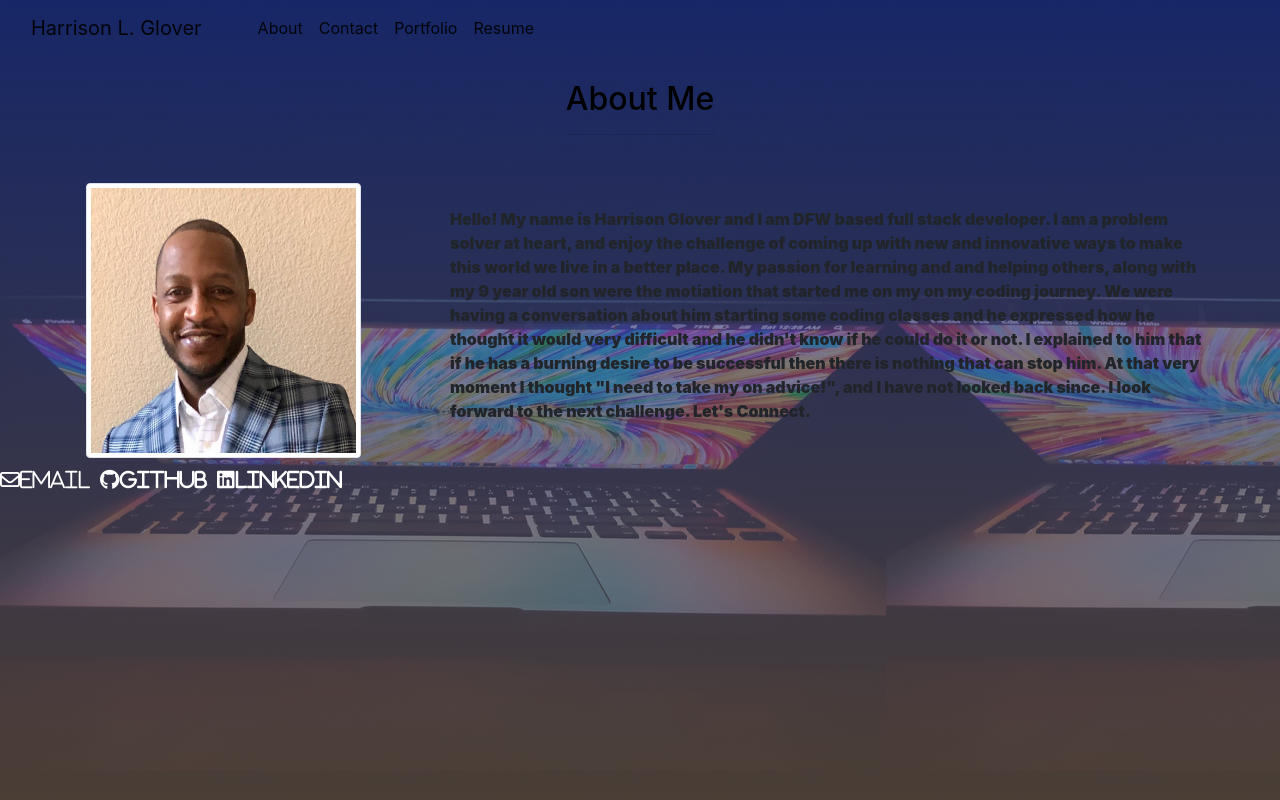
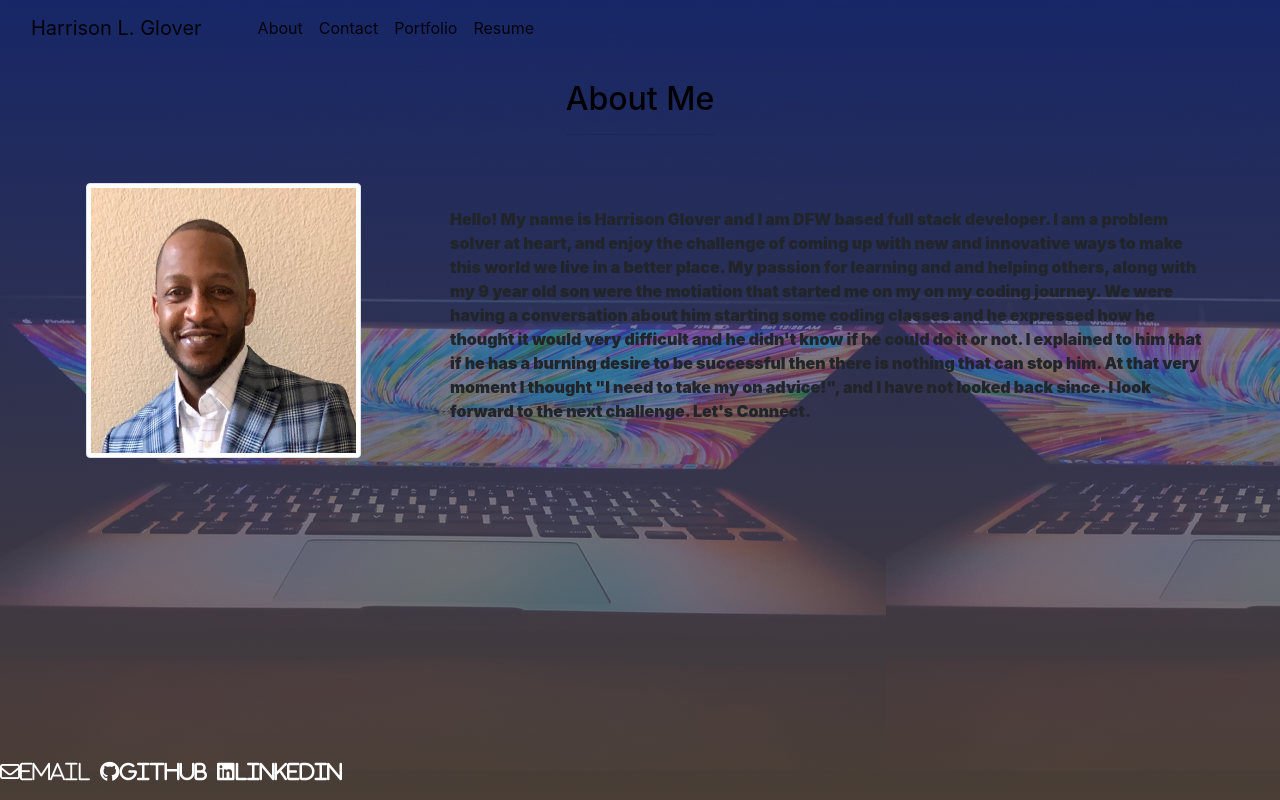
Before and after one commit to Glove1911/New-Portfolio, a React (Create React App) app: page / in a window 1280 px wide. Built offline with nearby package versions, Linux system fonts and the light colour scheme.

Commit message:
added media query for footer

```diff
--- a/src/styles.css
+++ b/src/styles.css
@@ -26,7 +26,7 @@
 
   #footer {
     height: 50px;
-    /* position: fixed; */
+    position:fixed;
     bottom: 0;
     width: 100%;
 
@@ -89,3 +89,11 @@
     color: black;
     font-size: .8em;
   }
+
+
+
+  @media screen and (max-width: 600px) {
+    #footer {
+      position: relative;
+    }
+  }
```
